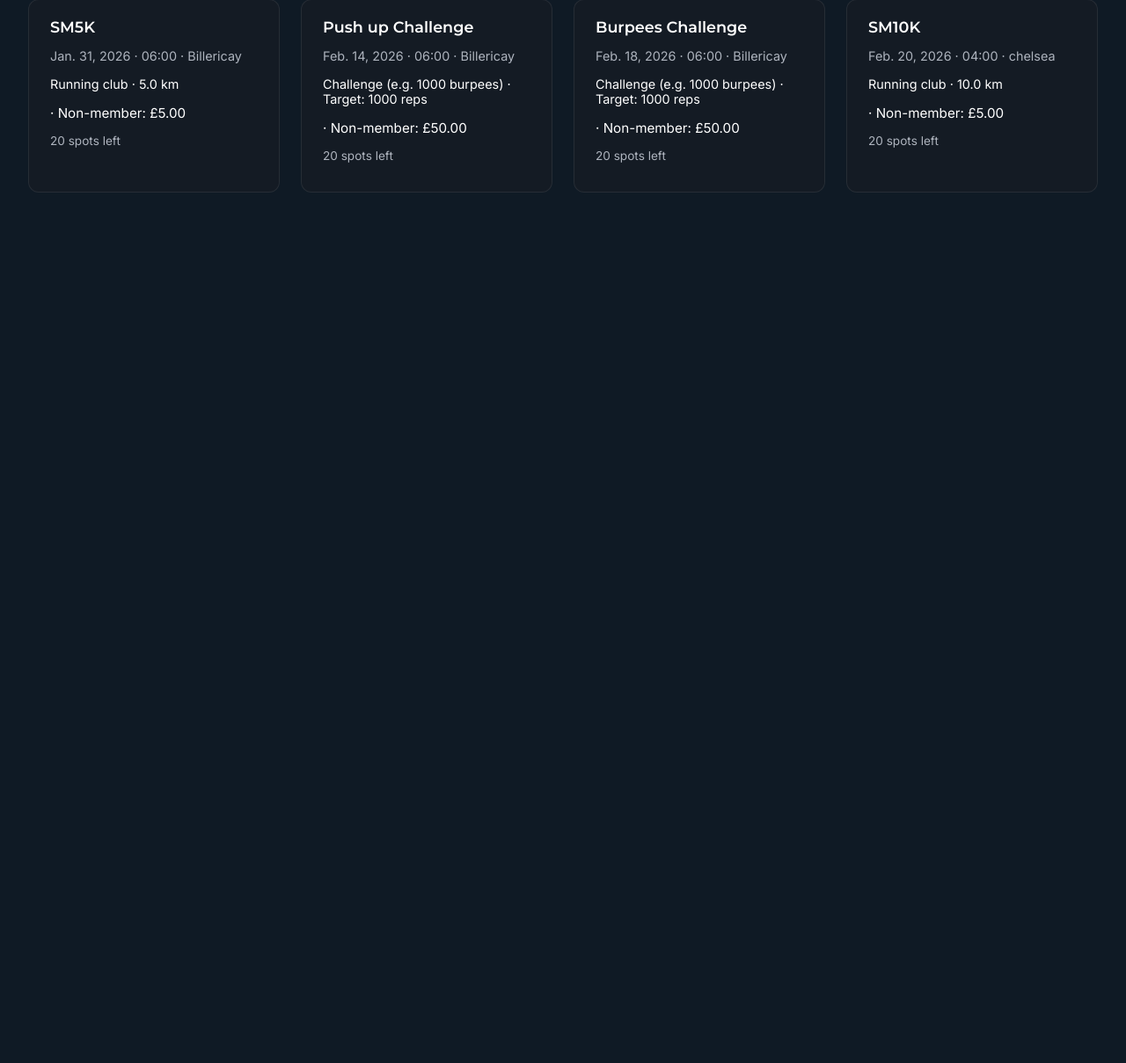
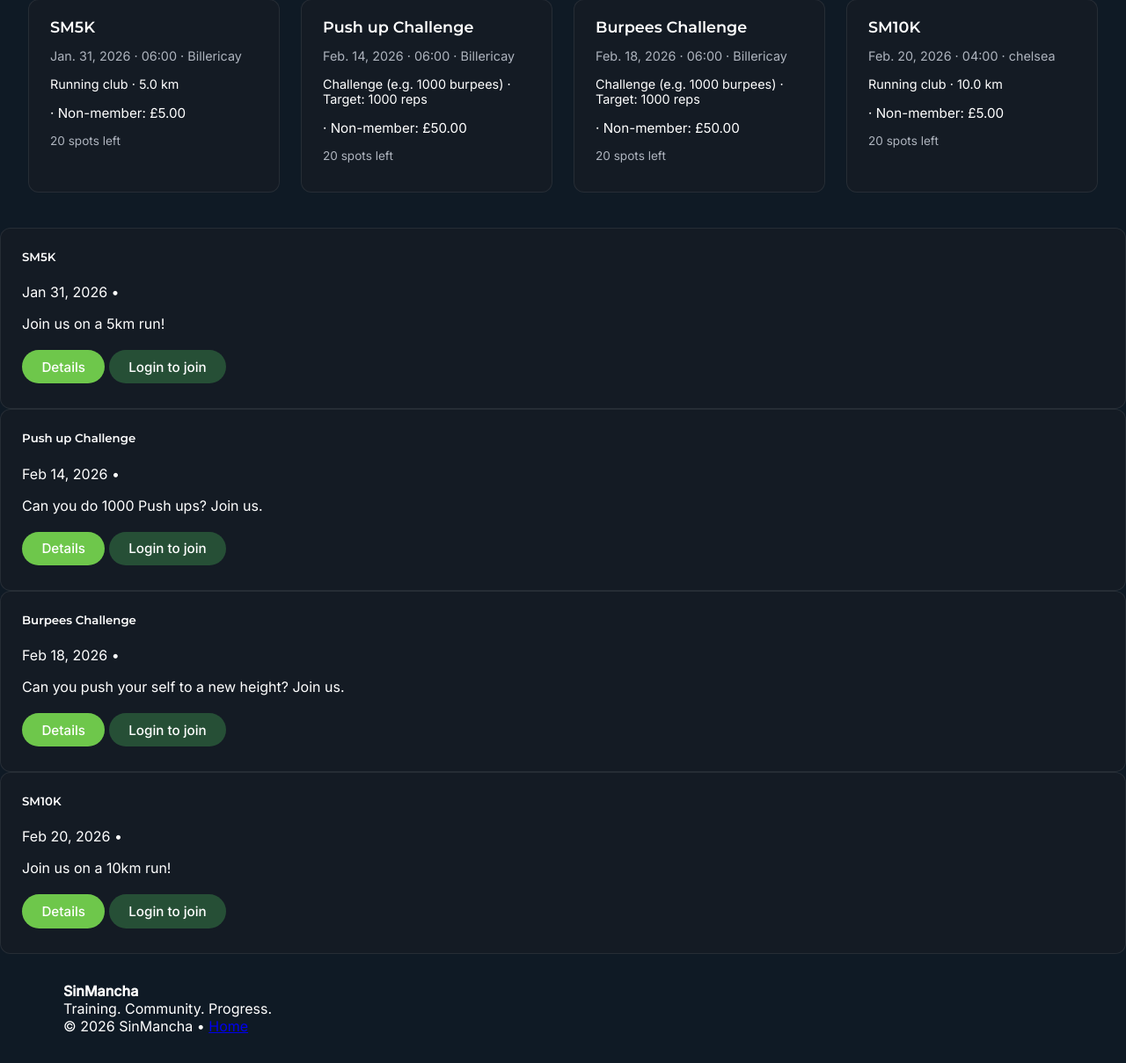
Before and after one commit to Anasousa11/SM5K, a Django app: page /events/ in a window 1280 px wide. Shown: the part 306-1515 px from the top of the page at 88% size. Before the commit the page ends 525 px from the top, so only its background shows below. Run offline with Django 5.2, Linux system fonts and the light colour scheme; data comes from the database, SQL or seed files in the repository; data that the repository does not hold is empty.

Commit message:
Fix indentation + ignore pycache

```diff
--- a/club/models.py
+++ b/club/models.py
@@ -240,32 +240,13 @@ class EventRegistration(models.Model):
         ("cancelled", "Cancelled"),
     ]
 
-    user = models.ForeignKey(
-        settings.AUTH_USER_MODEL,
-        on_delete=models.CASCADE,
-        related_name="event_registrations",
-    )
-    event = models.ForeignKey(
-        Event,
-        on_delete=models.CASCADE,
-        related_name="registrations",
-    )
-    status = models.CharField(
-        max_length=10,
-        choices=STATUS_CHOICES,
-        default="booked",
-    )
+    user = models.ForeignKey(settings.AUTH_USER_MODEL, on_delete=models.CASCADE)
+    event = models.ForeignKey("Event", on_delete=models.CASCADE, related_name="registrations")
+    status = models.CharField(max_length=10, choices=STATUS_CHOICES, default="booked")
     booked_at = models.DateTimeField(auto_now_add=True)
-
-    attended = models.BooleanField(default=False)
-    performance_notes = models.TextField(
-        blank=True,
-        help_text="Optional notes e.g. completed 800/1000 burpees, PB time, etc."
-    )
 
     class Meta:
         unique_together = ("user", "event")
-        ordering = ["-booked_at"]
 
     def __str__(self):
         return f"{self.user} -> {self.event} ({self.status})"
--- a/club/urls.py
+++ b/club/urls.py
@@ -13,9 +13,10 @@ urlpatterns = [
     path("activate-membership/<int:plan_id>/", views.activate_membership, name="activate_membership"),
 
     # Events
+    # Events
     path("events/", views.EventsView.as_view(), name="events"),
-    path("events/<int:event_id>/", views.EventDetailView.as_view(), name="event_detail"),
-
+    path("events/<int:event_id>/join/", views.join_event, name="join_event"),
+    path("events/<int:event_id>/leave/", views.leave_event, name="leave_event"),
     # Dashboards
     path("dashboard/", views.dashboard, name="dashboard"),
     path("client/dashboard/", views.client_dashboard, name="client_dashboard"),
--- a/club/views.py
+++ b/club/views.py
@@ -19,6 +19,39 @@ from .models import (
     MembershipPlan,
     TrainerProfile,
 )
+from .models import Event, EventRegistration
+
+@login_required
+def join_event(request, event_id):
+    if request.method != "POST":
+        return redirect("events")
+
+    if not hasattr(request.user, "client_profile"):
+        messages.error(request, "Only clients can join events.")
+        return redirect("events")
+
+    if not request.user.client_profile.has_active_membership:
+        messages.error(request, "You need an active membership to join events.")
+        return redirect("events")
+
+    event = get_object_or_404(Event, id=event_id)
+
+    if event.is_full or event.is_past:
+        messages.error(request, "You cannot join this event.")
+        return redirect("events")
+
+    EventRegistration.objects.get_or_create(user=request.user, event=event)
+    messages.success(request, "You’ve joined this event.")
+    return redirect("events")
+
+@login_required
+def leave_event(request, event_id):
+    if request.method != "POST":
+        return redirect("events")
+
+    EventRegistration.objects.filter(user=request.user, event_id=event_id).delete()
+    messages.success(request, "You’ve left this event.")
+    return redirect("events")
 
 
 # ---------- Class-based views ----------
@@ -82,6 +115,21 @@ class EventsView(ListView):
                 pass
 
         return queryset
+        def get_context_data(self, **kwargs):
+            context = super().get_context_data(**kwargs)
+            context["type_filter"] = self.request.GET.get("type")
+            context["min_distance"] = self.request.GET.get("min_distance")
+            context["max_distance"] = self.request.GET.get("max_distance")
+
+            joined_ids = set()
+            if self.request.user.is_authenticated:
+                joined_ids = set(
+                    EventRegistration.objects.filter(user=self.request.user)
+                    .values_list("event_id", flat=True)
+                )
+            context["joined_ids"] = joined_ids
+            return context
+
 
     def get_context_data(self, **kwargs):
         context = super().get_context_data(**kwargs)
@@ -327,3 +375,13 @@ def admin_dashboard(request):
             "registrations_next_week": registrations_next_week,
         },
     )
+def events_list(request):
+    events = Event.objects.all().order_by("date")
+    joined_ids = set()
+
+    if request.user.is_authenticated:
+        joined_ids = set(
+            EventRegistration.objects.filter(user=request.user).values_list("event_id", flat=True)
+        )
+
+    return render(request, "events.html", {"events": events, "joined_ids": joined_ids})
--- a/templates/base.html
+++ b/templates/base.html
@@ -66,4 +66,16 @@
         {% block content %}{% endblock %}
     </div>
 </body>
+<footer class="mt-5 py-4 border-top">
+  <div class="container d-flex flex-column flex-md-row justify-content-between gap-2">
+    <div>
+      <strong>SinMancha</strong>
+      <div class="text-muted small">Training. Community. Progress.</div>
+    </div>
+    <div class="small text-muted">
+      © {% now "Y" %} SinMancha • <a href="{% url 'home' %}">Home</a>
+    </div>
+  </div>
+</footer>
+
 </html>
--- a/templates/events.html
+++ b/templates/events.html
@@ -77,4 +77,39 @@
     <p style="padding: 0 2rem 2rem;">No upcoming events yet.</p>
   {% endif %}
 </section>
+<div class="row g-4">
+  {% for event in events %}
+    <div class="col-md-6 col-lg-4">
+      <div class="card h-100 shadow-sm">
+        <div class="card-body d-flex flex-column">
+          <h5 class="card-title">{{ event.title }}</h5>
+          <p class="card-text text-muted mb-2">
+            {{ event.date|date:"M d, Y" }} • {{ event.time|time:"H:i" }}
+          </p>
+          {% if event.description %}<p class="card-text">{{ event.description|truncatewords:20 }}</p>{% endif %}
+
+          <div class="mt-auto d-flex gap-2">
+            <a class="btn btn-outline-light" href="{% url 'event_detail' event.id %}">Details</a>
+
+            {% if user.is_authenticated and user.client_profile %}
+              {% if event.id in joined_ids %}
+                <form method="post" action="{% url 'leave_event' event.id %}">
+                  {% csrf_token %}
+                  <button class="btn btn-secondary" type="submit">Joined ✓</button>
+                </form>
+              {% else %}
+                <form method="post" action="{% url 'join_event' event.id %}">
+                  {% csrf_token %}
+                  <button class="btn btn-primary" type="submit">Join</button>
+                </form>
+              {% endif %}
+            {% else %}
+              <a class="btn btn-primary" href="{% url 'register' %}">Login to join</a>
+            {% endif %}
+          </div>
+        </div>
+      </div>
+    </div>
+  {% endfor %}
+</div>
 {% endblock %}
--- a/templates/membership_plans.html
+++ b/templates/membership_plans.html
@@ -1,4 +1,6 @@
 {% extends "base.html" %}
+<p style="color:yellow">TEMPLATE CHECK: {{ active_membership.plan_id }}</p>
+
 
 {% block title %}Membership Plans | SinMancha{% endblock %}
 
```
Also changed, not shown: 1 other file.
